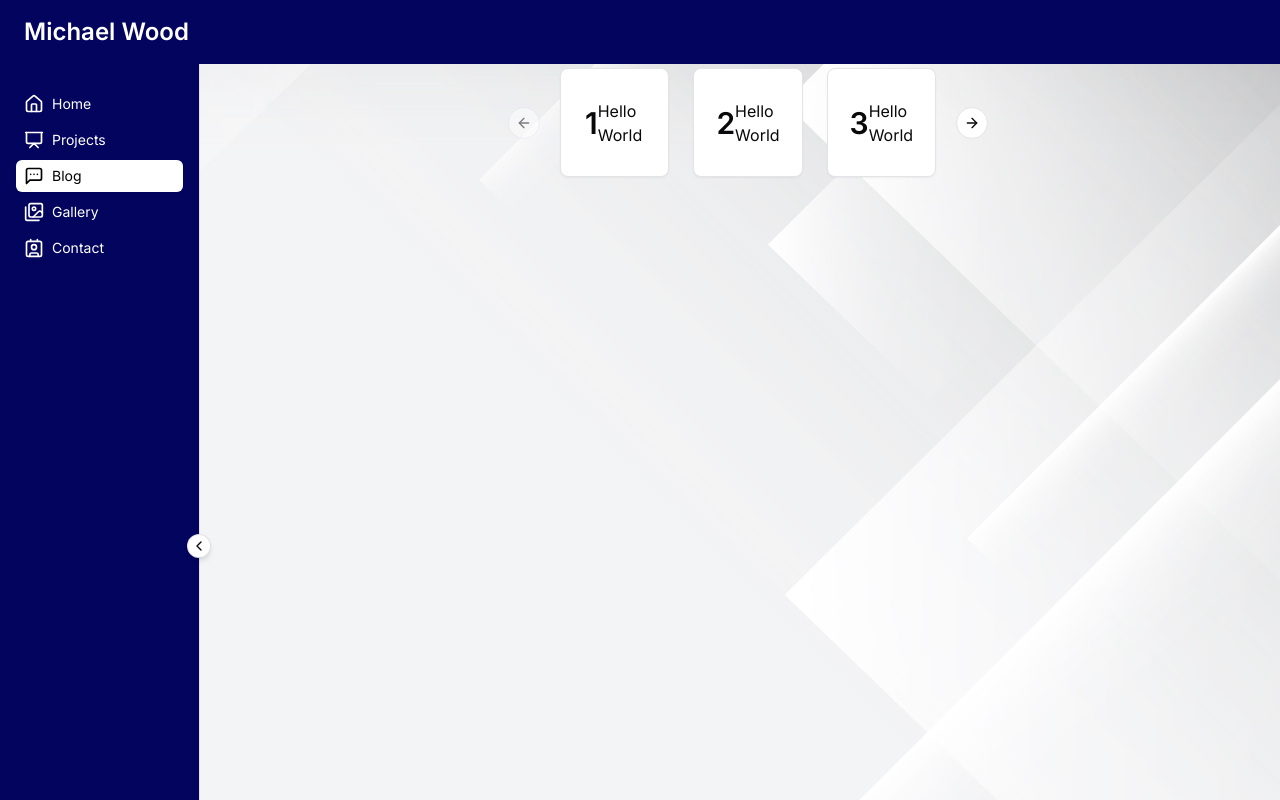
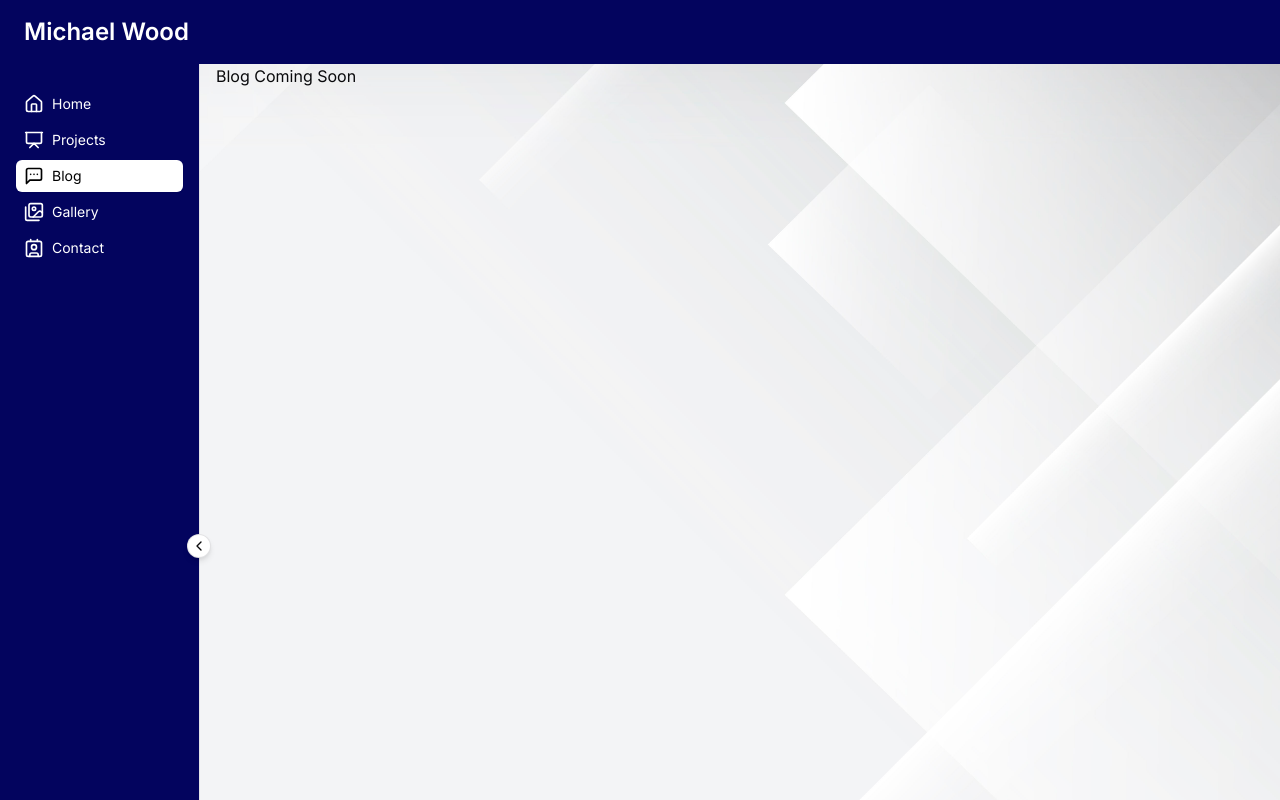
Before and after one commit to Mike-W00d/Portfolio-V2, a Next.js app: page /blog in a window 1280 px wide. Built offline with nearby package versions, Linux system fonts and the light colour scheme.

Commit message:
Removal of demo Carousel

```diff
--- a/src/app/(Pages)/blog/page.tsx
+++ b/src/app/(Pages)/blog/page.tsx
@@ -1,9 +1,7 @@
-import CarouselDemo from "@/components/CarouselDemo"
-
 export default function Page() {
   return (
-    <div className="flex justify-center w-full">
-      <CarouselDemo />
+    <div>
+      Blog Coming Soon
     </div>
   )
 }
--- a/src/components/CarouselDemo.tsx
+++ /dev/null
@@ -1,46 +0,0 @@
-import * as React from "react"
-
-import { Card, CardContent } from "@/components/ui/card"
-import {
-  Carousel,
-  CarouselContent,
-  CarouselItem,
-  CarouselNext,
-  CarouselPrevious,
-} from "@/components/ui/carousel"
-
-type SlideContent = {
-  title: string;
-  description: string;
-  imageURL: string;
-}
-
-export function CarouselSize() {
-  return (
-    <Carousel
-      opts={{
-        align: "start",
-      }}
-      className="w-full max-w-sm"
-    >
-      <CarouselContent>
-        {Array.from({ length: 5 }).map((_, index) => (
-          <CarouselItem key={index} className="md:basis-1/2 lg:basis-1/3">
-            <div className="p-1">
-              <Card>
-                <CardContent className="flex aspect-square items-center justify-center p-6">
-                  <span className="text-3xl font-semibold">{index + 1}</span>
-                  <span> Hello World </span>
-                </CardContent>
-              </Card>
-            </div>
-          </CarouselItem>
-        ))}
-      </CarouselContent>
-      <CarouselPrevious />
-      <CarouselNext />
-    </Carousel>
-  )
-}
-
-export default CarouselSize;
```
